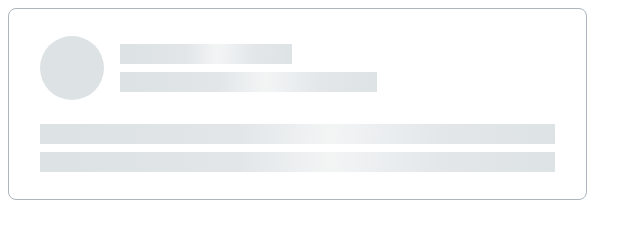
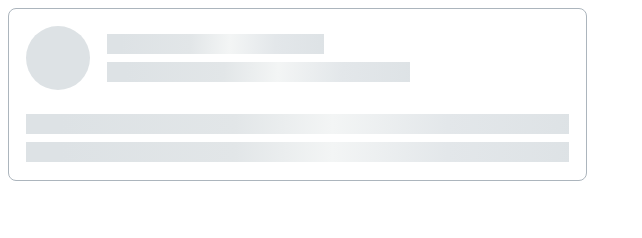
Before and after one commit to js-tasks-ru/htmlcss-20210916_ivan-talalaev, a website: page 04-lection2/02-skeleton/index.html in a window 1280 px wide. Shown: the whole page, without its empty margins (0-642 px from the left). Drawn offline with Linux system fonts and the light colour scheme.

Commit message:
Fixed skeleton component (Restructured elements classes, added width in %)

```diff
--- a/04-lection2/02-skeleton/index.html
+++ b/04-lection2/02-skeleton/index.html
@@ -11,13 +11,13 @@
     <div class='skeleton__header'>
       <div class='skeleton__avatar'></div>
       <div class='skeleton__title'>
-        <div class='row skeleton__row1'></div>
-        <div class='row skeleton__row2'></div>
+        <div class='skeleton__line'></div>
+        <div class='skeleton__line'></div>
       </div>
     </div>
     <div class='skeleton__footer'>
-      <div class='row skeleton__row3'></div>
-      <div class='row skeleton__row3'></div>
+      <div class='skeleton__line'></div>
+      <div class='skeleton__line'></div>
     </div>
   </div>
 </div>
--- a/04-lection2/02-skeleton/skeleton.css
+++ b/04-lection2/02-skeleton/skeleton.css
@@ -1,7 +1,10 @@
+.skeleton {
+    width: 579px;
+    height: 192px;
+}
+
 .skeleton__card {
     display: flex;
-    width: 579px;
-    height: 192px;
     background-color: var(--white);
     border: 1px solid var(--grey-3);
     box-sizing: border-box;
@@ -12,12 +15,14 @@
     align-items: baseline;
     align-content: space-around;
     row-gap: 24px;
+    padding: 3%;
 }
 
 .skeleton__header {
     display: flex;
     flex-wrap: nowrap;
-    column-gap: 16px;
+    column-gap: 3%;
+    width: 100%;
 }
 
 .skeleton__title {
@@ -25,6 +30,15 @@
     flex-direction: column;
     justify-content: center;
     row-gap: 8px;
+    width: 80%;
+}
+
+.skeleton__title .skeleton__line:nth-child(1) {
+    width: 50%
+}
+
+.skeleton__title .skeleton__line:nth-child(2) {
+    width: 70%
 }
 
 .skeleton__footer {
@@ -32,6 +46,7 @@
     flex-direction: column;
     flex-wrap: wrap;
     row-gap: 8px;
+    width: 100%;
 }
 
 .skeleton__avatar {
@@ -41,21 +56,7 @@
     border-radius: 100px;
 }
 
-.row {
+.skeleton__line {
     background: var(--grey-gradient);
-}
-
-.skeleton__row1 {
-    height: 20px;
-    width: 172px;
-}
-
-.skeleton__row2 {
-    width: 257px;
     height: 20px;
 }
-
-.skeleton__row3 {
-    width: 515px;
-    height: 20px;
-}
```
